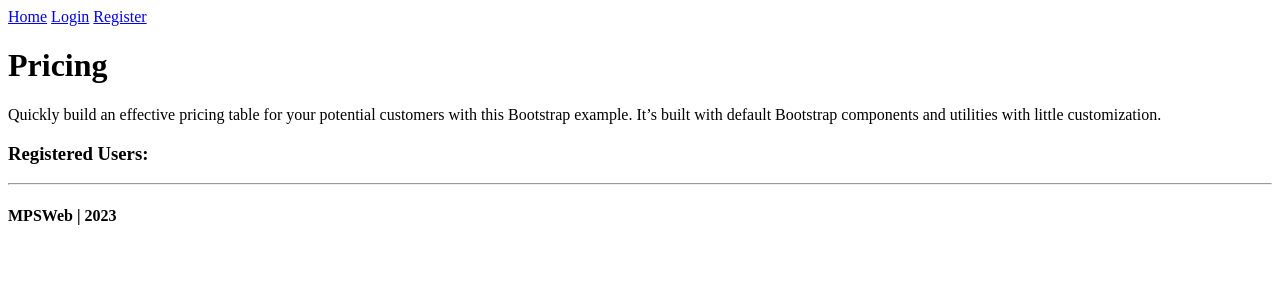
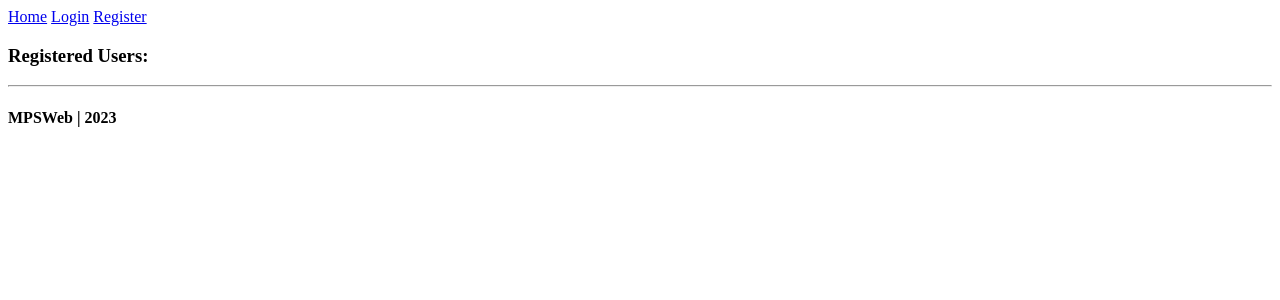
Before and after one commit to ExpertNugget/MPSWeb, a Django app: page / in a window 1280 px wide. Shown: the top 300 px of the page. Run offline with Django 4.2, Linux system fonts and the light colour scheme.

Commit message:
removed filler text

```diff
--- a/src/personal/templates/personal/home.html
+++ b/src/personal/templates/personal/home.html
@@ -1,10 +1,6 @@
 {% extends 'base.html' %}
 
 {% block content %}
-<div class="pricing-header p-3 pb-md-4 mx-auto text-center">
-    <h1 class="display-4 fw-normal text-body-emphasis">Pricing</h1>
-    <p class="fs-5 text-body-secondary">Quickly build an effective pricing table for your potential customers with this Bootstrap example. It’s built with default Bootstrap components and utilities with little customization.</p>
-</div>
 <h3>Registered Users:</h3>
 {% for account in accounts %}
     <p>{{account.username}}</p>
```
